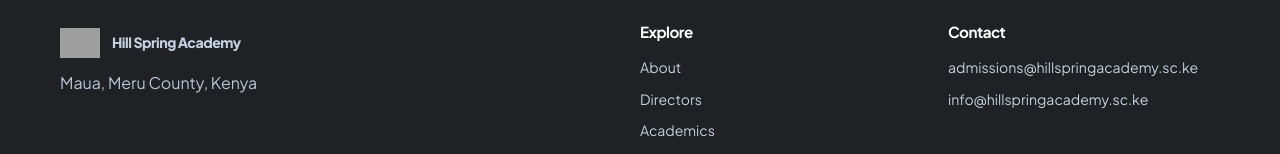
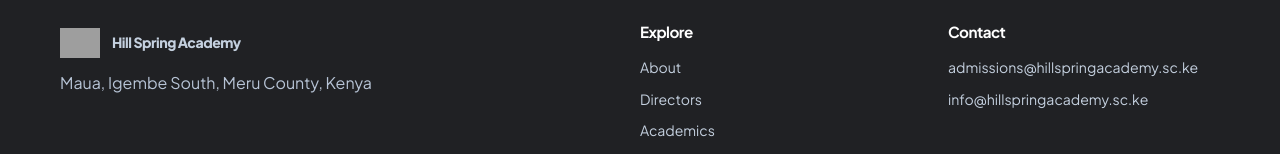
Before and after one commit to DKTJONATHAN/hillspringacademy, a React (Vite) app: page / in a window 1280 px wide. Shown: the part 2886-3040 px from the top of the page. Built offline with nearby package versions, Linux system fonts and the light colour scheme; grey boxes are pictures that could not be loaded.

Commit message:
Complete child-centred school website redesign

```diff
--- a/src/data.js
+++ b/src/data.js
@@ -5,7 +5,8 @@
 export const SCHOOL = {
   name: "Hill Spring Academy",
   short: "Hill Spring",
-  town: "Maua, Meru County, Kenya",
+  town: "Maua, Igembe South, Meru County, Kenya",
+  centreCode: "15309228",
   admissionsEmail: "admissions@hillspringacademy.sc.ke",
   infoEmail: "info@hillspringacademy.sc.ke",
   phone: "", // "+254 7XX XXX XXX"
@@ -15,15 +16,17 @@ export const SCHOOL = {
   intro:
     "A school in Maua, Meru County, committed to strong academics, good character and a caring community for every learner.",
   social: { facebook: "", instagram: "", x: "", youtube: "" },
+  videoIds: ["", ""], // Add school-approved YouTube video IDs; embeds remain hidden until supplied.
   values: [
     { title: "Learning", text: "Curious, well-taught learners who understand more than they memorise." },
     { title: "Character", text: "Respect, honesty and responsibility practised every day." },
     { title: "Community", text: "Parents, teachers and learners working together." },
   ],
   levels: [
-    { title: "Pre-Primary", text: "A warm, play-based start that builds early language, number and social skills." },
-    { title: "Primary", text: "Solid foundations in literacy, numeracy, science and creative learning." },
-    { title: "Junior School", text: "Deeper subject learning, projects and growing independence." },
+    { title: "Pre-Primary", text: "Play, stories, songs, movement and guided discovery support early language, number sense, confidence and social development." },
+    { title: "Lower Primary · Grades 1–3", text: "Learners strengthen foundational literacy and numeracy, explore the environment, express ideas creatively and practise learning together." },
+    { title: "Middle Primary · Grades 4–6", text: "Learners build fluency, investigate questions, use digital and practical tools, and connect classroom concepts to everyday life." },
+    { title: "Upper Primary · Grades 7–9", text: "Junior-school learning deepens subject understanding, independent study, collaboration, creative problem-solving and exploration of interests." },
   ],
   subjects: ["English", "Kiswahili", "Mathematics", "Science and Technology", "Social Studies", "Creative Arts", "Religious Education", "Physical Education"],
   activities: ["Sports and games", "Music and drama", "Clubs and societies", "ICT and digital skills", "Community service"],
```
